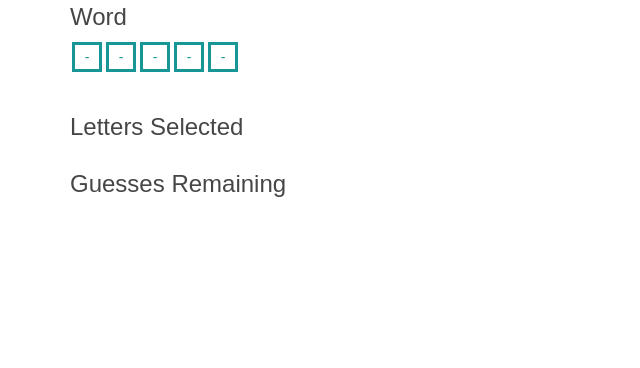
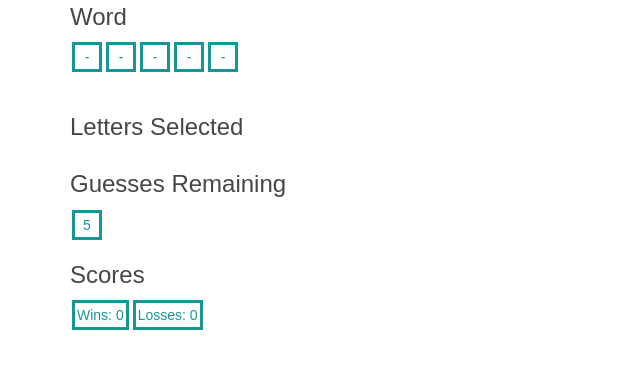
Before and after one commit to SaumilBapat/Word-Guess-Game, a plain HTML site: page index.html in a window 1280 px wide. Shown: the part 86-454 px from the top of the page, without its empty margins (0-640 px from the left). Drawn offline with nearby package versions, Linux system fonts and the light colour scheme.

Commit message:
Added Win loss logic

```diff
--- a/assets/javascript/game.js
+++ b/assets/javascript/game.js
@@ -4,8 +4,13 @@ var currentCharacter = 0;
 var word = [];
 var selectedLetters = [];
 var guessesRemaining = 5;
+var wins = 0;
+var losses = 0;
 $(document).ready(function() {
-    renderWord();
+  renderWord();
+  renderSelectedLetters();
+  renderRemainingGuesses();
+  renderScore();
 });
 
 function renderWord() {
@@ -28,19 +33,23 @@ function renderWord() {
   if (won) {
     alert("Congrats! the word is " + characters[currentCharacter]);
     currentCharacter++;
+    wins++;
     selectedLetters = [];
     guessesRemaining = 5;
     renderWord();
     renderSelectedLetters();
     renderRemainingGuesses();
+    renderScore();
   } else if (guessesRemaining == 0){
     alert("You Lost! Try Again!");
     currentCharacter = 0;
+    losses++;
     selectedLetters = [];
     guessesRemaining = 5;
     renderWord();
     renderSelectedLetters();
     renderRemainingGuesses();
+    renderScore();
   }
 }
 
@@ -53,6 +62,20 @@ function renderSelectedLetters() {
     letter.text(selectedLetters[i]);
     $("#lettersSelected").append(letter);
   }
+}
+
+function renderScore() {
+    $("#score").empty();
+    var winScore = $("<div>");
+    winScore.addClass("letter");
+    winScore.attr("data-letter", wins);
+    winScore.text("Wins: " + wins);
+    $("#score").append(winScore);
+    var lossScore = $("<div>");
+    lossScore.addClass("letter");
+    lossScore.attr("data-letter", losses);
+    lossScore.text("Losses: " + losses);
+    $("#score").append(lossScore);
 }
 
 function renderRemainingGuesses() {
@@ -75,6 +98,7 @@ $(document).keydown(function(event) {
     renderWord();
     renderSelectedLetters();
     renderRemainingGuesses();
+    renderScore();
   }
 
 });
--- a/index.html
+++ b/index.html
@@ -53,6 +53,16 @@
         <div id="guessesRemaining"></div>
       </div>
     </div>
+    <div class="row">
+      <div class="col-lg-12 ContainerHeader">
+        <h2>Scores</h2>
+      </div>
+    </div>
+    <div class="row">
+      <div class="col-lg-12">
+        <div id="score"></div>
+      </div>
+    </div>
   </div>
 </body>
 
```
